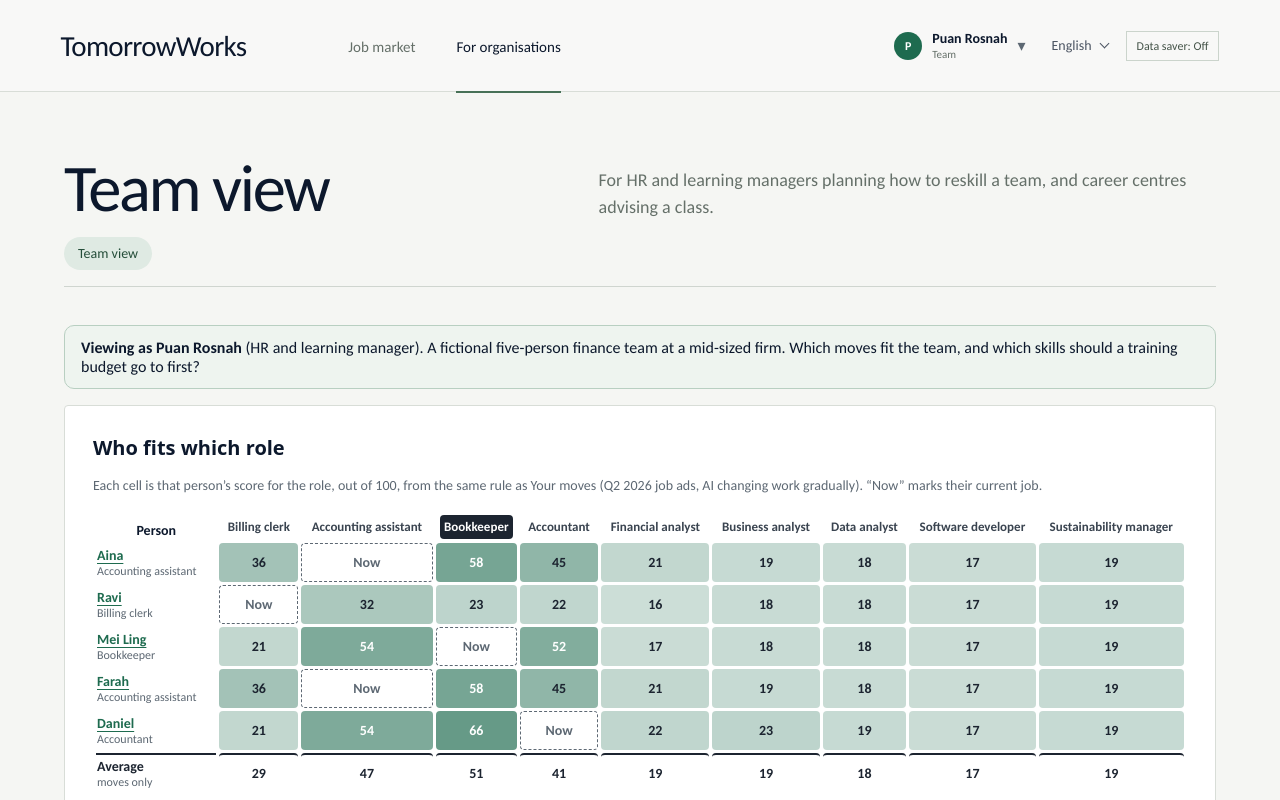
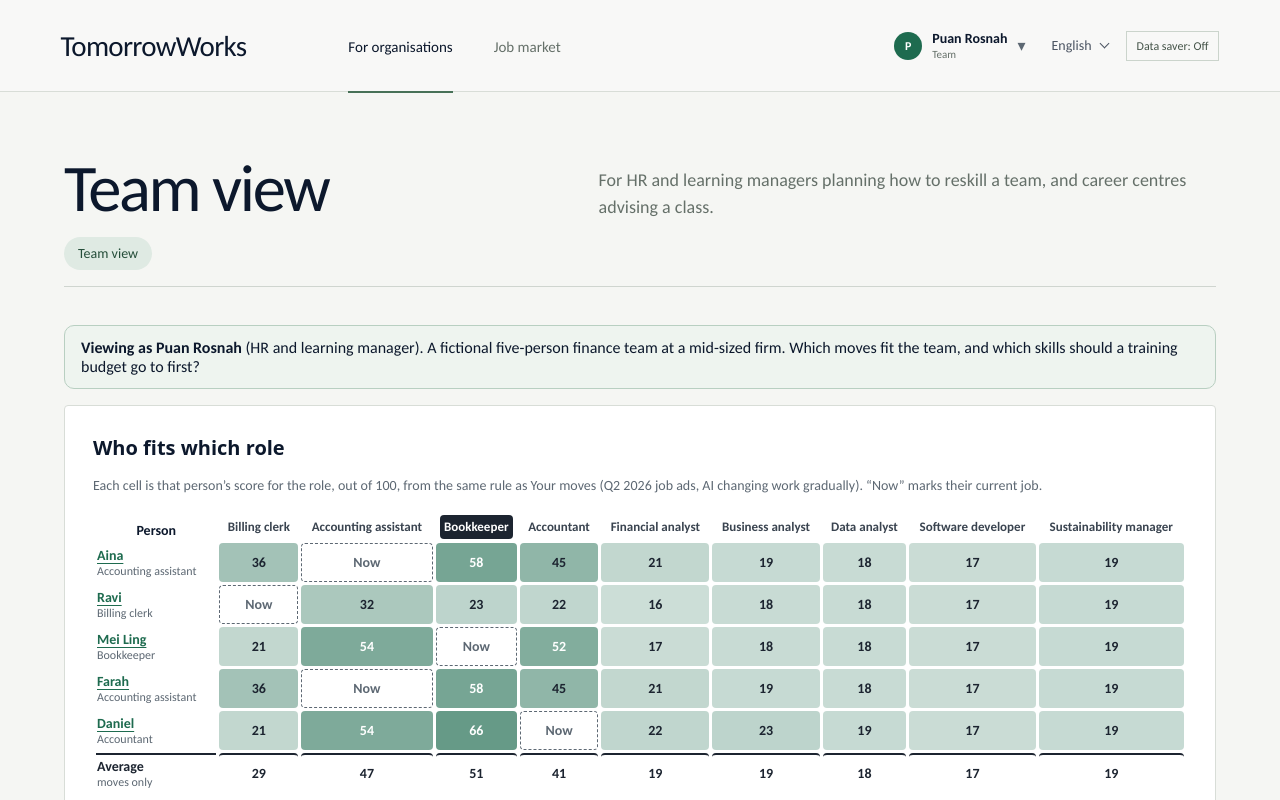
Before and after one commit to kairos8232/TomorrowWorks, a React (Vite) app: page / in a window 1280 px wide. Both pictures are taken after a click on the button "For organisations". Shown: the top 800 px of the page. Built offline with nearby package versions, Linux system fonts and the light colour scheme.

Commit message:
Align header navigation and Home divider

```diff
--- a/src/main.tsx
+++ b/src/main.tsx
@@ -316,15 +316,15 @@ function App() {
         <button type="button" className="workspace-brand" onClick={() => go('home')}>TomorrowWorks</button>
         <nav className="workspace-primary" aria-label={t('Main navigation')}>
           {!isOrganisation && <button type="button" className={!inMarket ? 'active' : ''} onClick={() => go('skills')}>{t('Career path')}</button>}
+          {isOrganisation && <button type="button" className={!inMarket ? 'active' : ''} onClick={() => go(kind === 'region' ? 'region' : 'team')}>{t('For organisations')}</button>}
           <button type="button" className={inMarket ? 'active' : ''} onClick={() => go('demand')}>{t('Job market')}</button>
-          {isOrganisation && <button type="button" className={!inMarket ? 'active' : ''} onClick={() => go(kind === 'region' ? 'region' : 'team')}>{t('For organisations')}</button>}
         </nav>
         <details className="workspace-mobile-menu">
           <summary>{t('Menu')}</summary>
           <nav aria-label={t('Main navigation')}>
             {!isOrganisation && <button type="button" onClick={() => go('skills')}>{t('Career path')}</button>}
+            {isOrganisation && <button type="button" onClick={() => go(kind === 'region' ? 'region' : 'team')}>{t('For organisations')}</button>}
             <button type="button" onClick={() => go('demand')}>{t('Job market')}</button>
-            {isOrganisation && <button type="button" onClick={() => go(kind === 'region' ? 'region' : 'team')}>{t('For organisations')}</button>}
           </nav>
         </details>
         <div className="workspace-utility">
--- a/src/styles.css
+++ b/src/styles.css
@@ -12,7 +12,7 @@ html { scrollbar-color: #477157 #ecece8; }
 
 /* Public entry: the approved Quiet Sequence composition. */
 .quiet-home { min-height: 100vh; background: #f8f8f8; color: #0c182c; }
-.public-header { height: 92px; padding: 0 4.73%; display: flex; align-items: center; gap: 0; position: relative; z-index: 5; }
+.public-header { height: 92px; padding: 0 4.73%; display: flex; align-items: center; gap: 0; position: relative; z-index: 5; box-shadow: inset 0 -1px #d8ddd7; }
 .public-header button, .public-header a { border: 0; background: none; color: inherit; text-decoration: none; padding: 4px 0; }
 .public-header button:hover, .public-header a:hover { color: #477157; }
 .public-brand { flex: 0 0 auto; font: 400 29px/1 'Carlito', sans-serif !important; letter-spacing: -.025em; }
```
Also changed, not shown: 2 other files (tests, documents, lock files or other folders).
